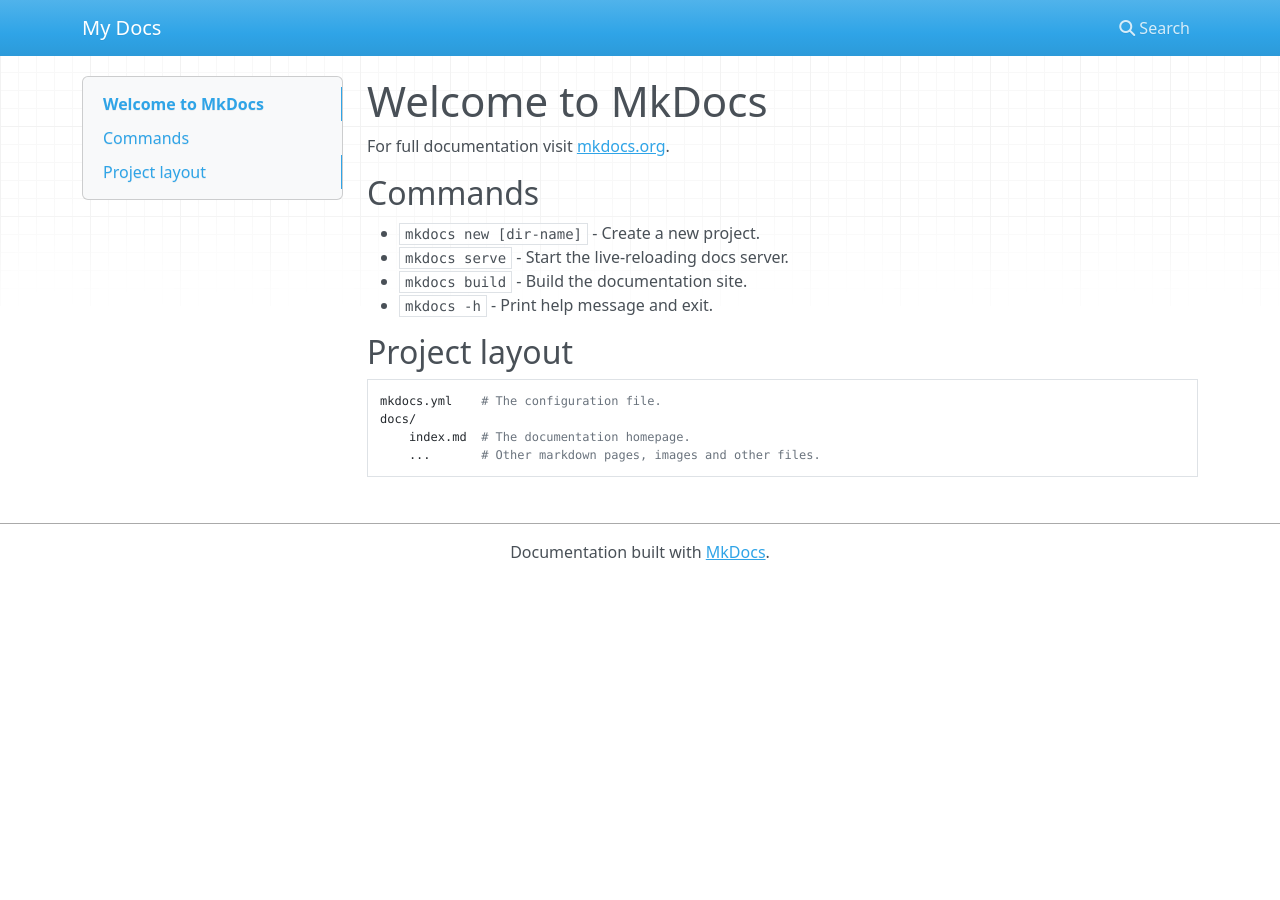
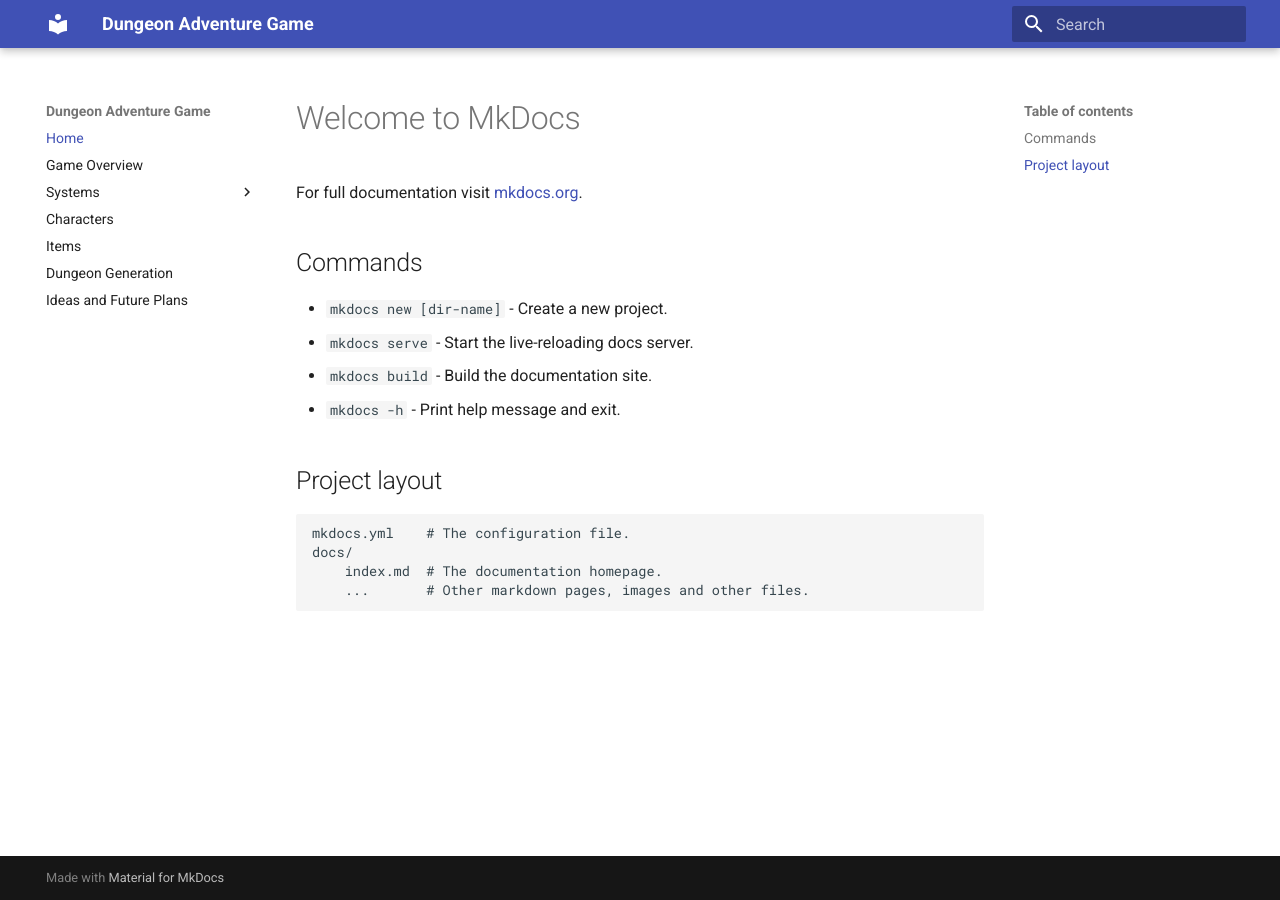
Before and after one commit to asaran07/DungeonAdventure, an MkDocs documentation site: the page built from docs/index.md, in a window 1280 px wide. Built offline with MkDocs 1.6.1 and Material for MkDocs 9.7.7, drawn with Linux system fonts in a browser that asks for light colours; nearby versions of some CDN libraries.

```diff
--- a/mkdocs.yml
+++ b/mkdocs.yml
@@ -1 +1,15 @@
-site_name: My Docs
+site_name: Dungeon Adventure Game
+theme:
+  name: material
+  palette:
+    primary: indigo
+nav:
+  - Home: index.md
+  - Game Overview: overview.md
+  - Systems:
+      - Combat: systems/combat.md
+      - Inventory: systems/inventory.md
+  - Characters: characters.md
+  - Items: items.md
+  - Dungeon Generation: dungeon.md
+  - Ideas and Future Plans: ideas.md
```
Also changed, not shown: 3 other files.
